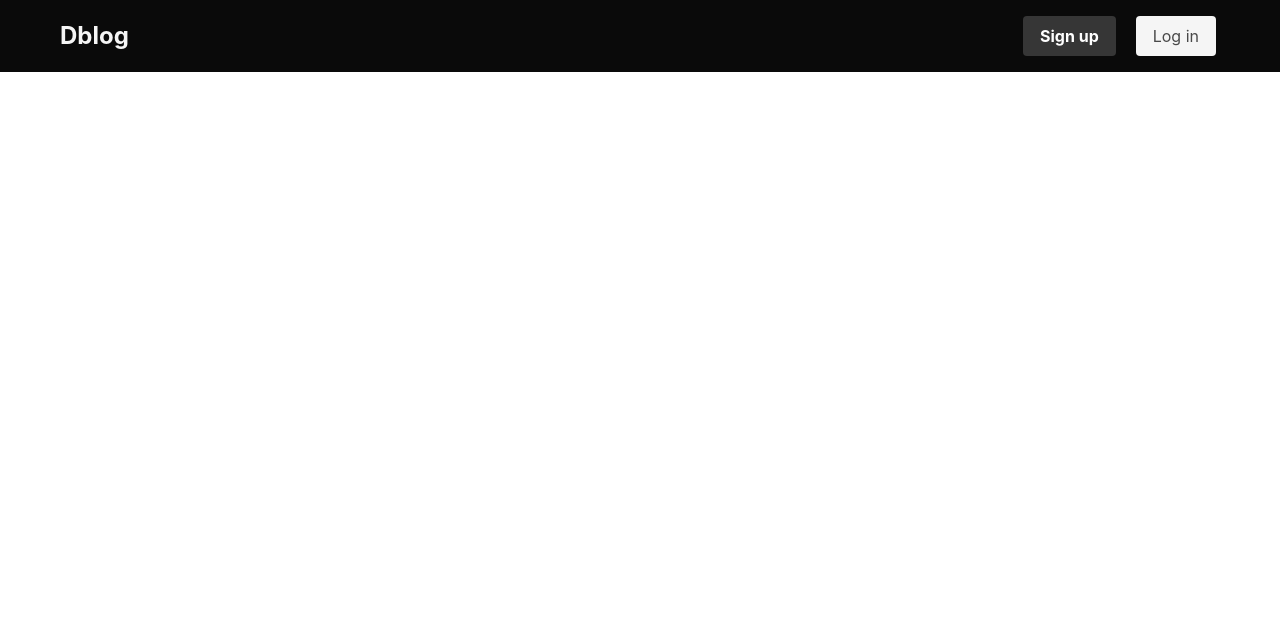
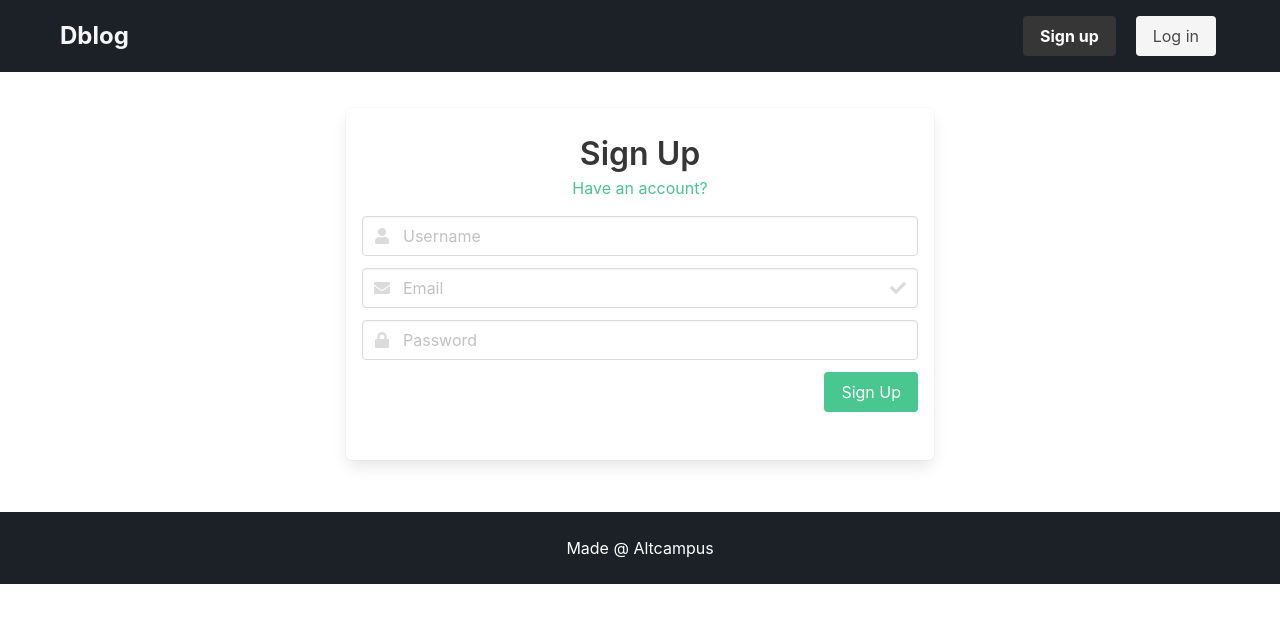
Before and after one commit to devspectre91/dblog, a React (Create React App) app: page /register in a window 1280 px wide. Shown: the top 622 px of the page. Built offline with nearby package versions, Linux system fonts and the light colour scheme.

Commit message:
added articles page and tags

```diff
--- a/src/components/App.jsx
+++ b/src/components/App.jsx
@@ -1,13 +1,12 @@
 import React from "react";
 import { Switch, Route, Link } from "react-router-dom";
-import Login from './Login';
-import Articles from './Articles';
-import Register from './Register';
-import Header from './Header';
-import Footer from './Footer';
-import Home from './Home';
-
-
+import Login from "./Login";
+import Articles from "./Articles";
+import Register from "./Register";
+import Header from "./Header";
+import Footer from "./Footer";
+import Home from "./Home";
+import Article from "./Article";
 
 class App extends React.Component {
   constructor(props) {
@@ -15,26 +14,41 @@ class App extends React.Component {
   }
 
   render() {
-    return <>
+    return (
+      <>
         <Header />
- <div className='container'>
+
         <Switch>
-        <Route path='/login'>
-          <Login></Login>
+          <Route path="/login">
+            <div className="container">
+              <Login></Login>{" "}
+            </div>
           </Route>
-        <Route path='/register'>
+          <Route path="/register">
+            {" "}
+            <div className="container">
               <Register></Register>
+            </div>
           </Route>
-        <Route path='/articles'>
+
+          <Route path="/articles/:slug" component={Article} />
+
+          <Route path="/articles">
+            <div className="container">
               <Articles></Articles>
+            </div>
           </Route>
-        <Route path='/'>
+
+          <Route path="/">
+            <div className="container">
               <Home />
+            </div>
           </Route>
         </Switch>
- </div>
+
         <Footer />
-       </>;
+      </>
+    );
   }
 }
 
--- /dev/null
+++ b/src/components/Article.jsx
@@ -0,0 +1,74 @@
+import React, { Component } from "react";
+
+class Article extends Component {
+  constructor(props) {
+    super(props);
+    this.state = {
+      article: null,
+    };
+  }
+  componentDidMount() {
+    fetch(
+      `https://mighty-oasis-08080.herokuapp.com/api/articles/${this.props.match.params.slug}`
+    )
+      .then((data) => {
+        return data.json();
+      })
+      .then((data) => {
+        this.setState({
+          article: data.article,
+        });
+      });
+  }
+  render() {
+    return (
+      <>
+        <div className="hero is-dark is-small py-6">
+          <div className="hero-body mx-6">
+            <div className="is-size-1">
+              {this.state.article ? this.state.article.title : "not found"}
+            </div>
+
+               <div className="subtitle has-text-warning">  {this.state.article
+                    ? this.state.article.description
+                    : "not found"}</div>
+
+            <div className="level">
+              <div className="level-left">
+                <figure class="image is-48x48 ">
+                  {this.state.article ? (
+                    <img
+                      className="is-rounded"
+                      src={this.state.article.author.image}
+                    />
+                  ) : (
+                    "not found"
+                  )}
+                </figure>
+                <span className="ml-4">
+                  {" "}
+                  {this.state.article
+                    ? this.state.article.author.username
+                    : "not found"}
+                </span>
+                <span className="ml-4">
+                  {this.state.article
+                    ? `${this.state.article.createdAt.split("T")[0]} `
+                    : "not found"}
+                </span>
+              </div>
+            </div>
+          </div>
+        </div>
+       <div className='mx-6 py-6  px-4 '>
+       <div className="is-size-5 has-text-justified article-body">{this.state.article
+                    ? this.state.article.body
+                    : "not found"}</div>
+       </div>
+
+      </>
+    );
+  }
+}
+
+export default Article;
--- a/src/components/Footer.jsx
+++ b/src/components/Footer.jsx
@@ -3,8 +3,8 @@ import { Switch, Route, Link } from "react-router-dom";
 
 const Footer = () => {
     return (
-        <div>
-
+        <div className='has-text-centered has-text-white py-5 mt-4 footer'>
+          Made @ Altcampus
         </div>
     );
 }
--- a/src/components/Header.jsx
+++ b/src/components/Header.jsx
@@ -34,7 +34,7 @@ class Header extends Component {
     }
   render() {
     return (
-      <nav className="navbar is-black px-6 py-2" role="navigation" aria-label="main navigation">
+      <nav className="navbar px-6 py-2" role="navigation" aria-label="main navigation">
         <div className="navbar-brand">
          <div className='navbar-item  is-size-4 has-text-weight-bold'> <Link to='/' className='has-text-light'> Dblog </Link></div>
           <Link
@@ -58,10 +58,10 @@ class Header extends Component {
         <div className="navbar-end">
           <div className="navbar-item">
             <div className="buttons is-centered ">
-              <Link to='/login' className="button is-dark mr-4">
+              <Link to='/register' className="button is-dark mr-4">
                 <strong>Sign up</strong>
               </Link>
-              <Link to='/signup' className="button is-light ">Log in</Link>
+              <Link to='/login' className="button is-light ">Log in</Link>
             </div>
           </div>
         </div>
--- a/src/components/Home.jsx
+++ b/src/components/Home.jsx
@@ -7,9 +7,9 @@ class Home extends Component {
             <div className='has-text-centered hero'>
 
                     <div className="is-size-1 has-text-black has-text-weight-bold mt-6">Welcome to <span className='has-text-danger-dark'>Dblog!</span></div>
-                    <div className="is-size-3 has-text-grey">Browse articles by amazing authors aur publish one.</div>
+                    <div className="is-size-3 has-text-dark">Browse articles by amazing authors or publish one.</div>
 
-                    <Link to='/articles' exact> <div className="button is-medium mt-6 is-black">Articles Feed</div></Link>
+                    <Link to='/articles' exact> <div className="button is-dark feed-button">Articles Feed</div></Link>
 
             </div>
 
--- a/src/components/Register.jsx
+++ b/src/components/Register.jsx
@@ -1,13 +1,152 @@
-import React, { Component } from 'react';
+import React, { Component } from "react";
+import { Switch, Route, Link } from "react-router-dom";
 
 class Register extends Component {
-    render() {
-        return (
-            <div>
+  constructor(props) {
+    super(props);
 
+    this.state = {
+      email: "",
+      emailError: "",
+      password: "",
+      passwordError: "",
+    };
+  }
+  validateEmail = (email) => {
+    const re =
+      /^(([^<>()[\]\\.,;:\s@"]+(\.[^<>()[\]\\.,;:\s@"]+)*)|(".+"))@((\[[0-9]{1,3}\.[0-9]{1,3}\.[0-9]{1,3}\.[0-9]{1,3}\])|(([a-zA-Z\-0-9]+\.)+[a-zA-Z]{2,}))$/;
+    return re.test(String(email).toLowerCase());
+  };
+  validatePassword = (password) => {
+    if (password.match("^(?=.*[0-9])(?=.*[a-zA-Z])[a-zA-Z0-9]+$")) {
+      this.setState(
+        {
+          passwordError: "",
+        },
+        () => {
+          if (password.length < 6) {
+            this.setState({
+              passwordError: "Must be atleast 6 characters long.",
+            });
+          } else{
+            this.setState({
+                passwordError:'',
+              });
+          }
+        }
+      );
+    }
+    else{
+        this.setState({
+            passwordError:'Must contain an alphabet and a digit'
+        })
+    }
+  };
+  handleChange = (e) => {
+    if (e.target.name === "email") {
+      this.setState(
+        {
+          email: e.target.value,
+        },
+        () => {
+          if (!this.validateEmail(this.state.email)) {
+            this.setState({
+              emailError: "Validation Error",
+            });
+          } else {
+            this.setState({
+              emailError: "",
+            });
+          }
+
+          if (this.state.email === "") {
+            this.setState({
+              emailError: "Field cannot be empty",
+            });
+          }
+        }
+      );
+    } else {
+      this.setState(
+        {
+          password: e.target.value,
+        },
+        () => {
+          this.validatePassword(this.state.password);
+        }
+      );
+    }
+  };
+
+  render() {
+    return (
+      <div className="columns is-centered py-0">
+        <div className="box m-6 py-5 pb-6 px-4 column is-half ">
+          <div className="title has-text-centered my-1">Sign Up</div>
+          <Link to="/login">
+            <div className="has-text-centered mb-4 has-text-success">
+              Have an account?
             </div>
-        );
-    }
+          </Link>
+          <div class="field">
+            <p class="control has-icons-left">
+              <input class="input" type="text" placeholder="Username" />
+              <span class="icon is-small is-left">
+                <i class="fas fa-user"></i>
+              </span>
+            </p>
+          </div>
+          <div class="field">
+            <p class="control has-icons-left has-icons-right">
+              <input
+                class="input"
+                type="email"
+                placeholder="Email"
+                name="email"
+                value={this.state.email}
+                onChange={this.handleChange}
+              />
+              <span class="icon is-small is-left">
+                <i class="fas fa-envelope"></i>
+              </span>
+              {!this.state.emailError ? (
+                <span class="icon is-small is-right">
+                  <i class="fas fa-check"></i>
+                </span>
+              ) : null}
+
+              {this.state.emailError ? (
+                <div className="has-text-danger">{this.state.emailError}</div>
+              ) : null}
+            </p>
+          </div>
+          <div class="field">
+            <p class="control has-icons-left">
+              <input
+                class="input"
+                type="password"
+                name="password"
+                onChange={this.handleChange}
+                placeholder="Password"
+              />
+              <span class="icon is-small is-left">
+                <i class="fas fa-lock"></i>
+              </span>
+              {this.state.passwordError ? (
+                <div className="has-text-danger">{this.state.passwordError}</div>
+              ) : null}
+            </p>
+          </div>
+          <div class="field ">
+            <p class="control level ">
+              <div className="level-left"></div>
+              <button class="button level-right is-success">Sign Up</button>
+            </p>
+          </div>
+        </div>
+      </div>
+    );
+  }
 }
 
 export default Register;
--- a/src/index.css
+++ b/src/index.css
@@ -15,3 +15,27 @@ left: 10px;
     right: 10px;
     bottom:10px
 }
+.navbar{
+    background-color: #1C2128;
+}
+#root{
+    min-height: 100vh;
+}
+.footer{
+
+     background-color: #1C2128;
+    width: 100%;
+}
+.articles-loading{
+    margin-bottom: 20.7rem;
+}
+
+.feed-button{
+    margin-bottom: 7.4rem;
+    margin-top: 6rem;
+
+}
+
+.tag-box{
+    min-height: 200px;
+}
```
Also changed, not shown: src/components/Articles.jsx (+63 -21 lines), src/components/Login.jsx (+46 -7 lines). Lines whose indentation alone changed are shown as unchanged.
